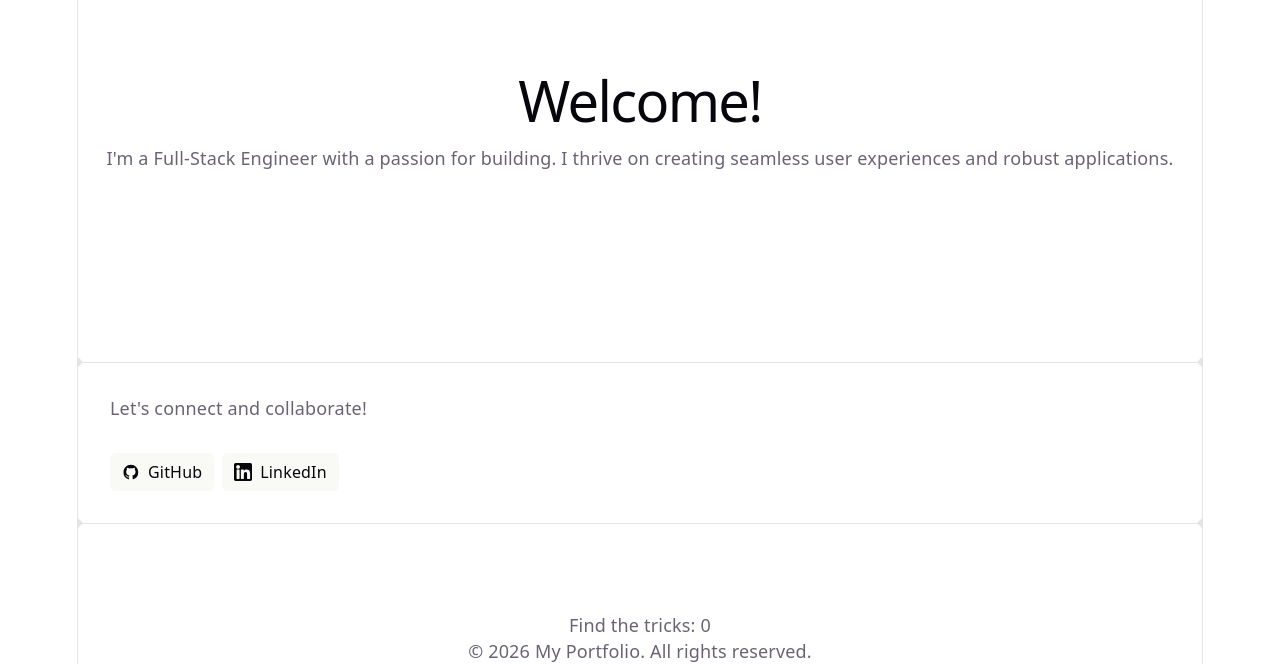
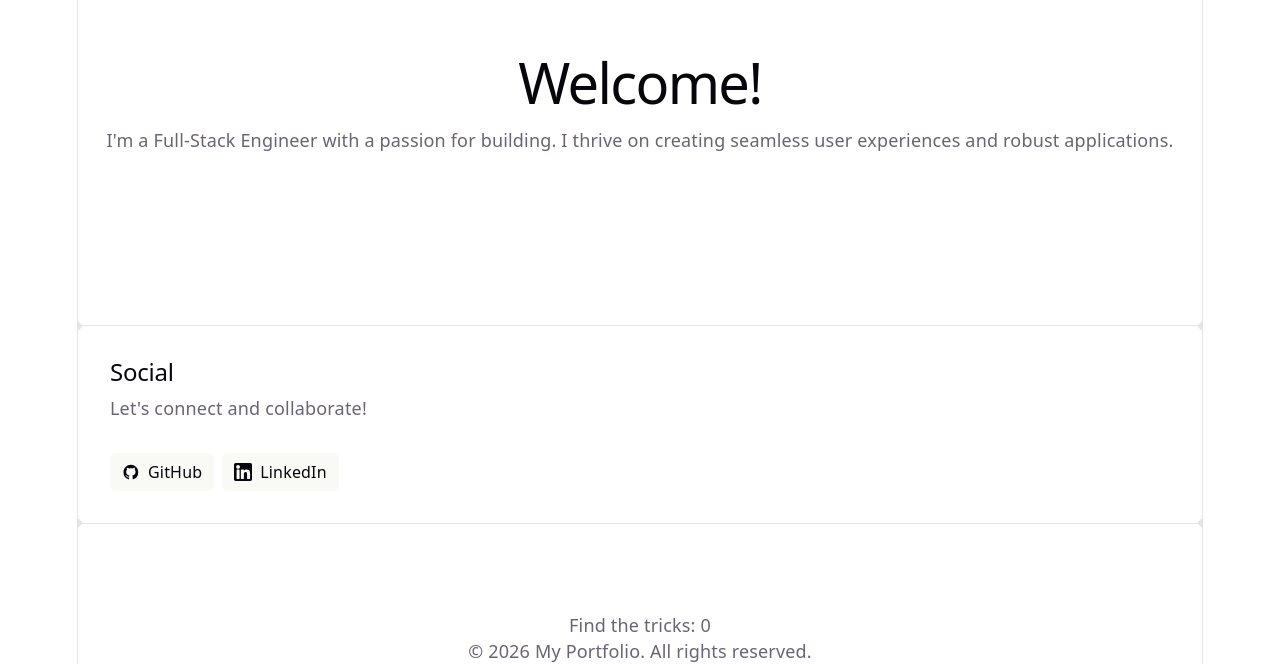
Before and after one commit to xuan-62/xuan-62.github.io, a React (Vite) app: page / in a window 1280 px wide. Shown: the part 136-800 px from the top of the page. Built offline with nearby package versions, Linux system fonts and the light colour scheme.

Commit message:
optimize look

```diff
--- a/src/App.tsx
+++ b/src/App.tsx
@@ -20,6 +20,7 @@
 
       <section id="next-steps">
         <div id="social">
+          <h2>Social</h2>
           <p>Let's connect and collaborate!</p>
           <ul className="social-links">
             <li>
```
